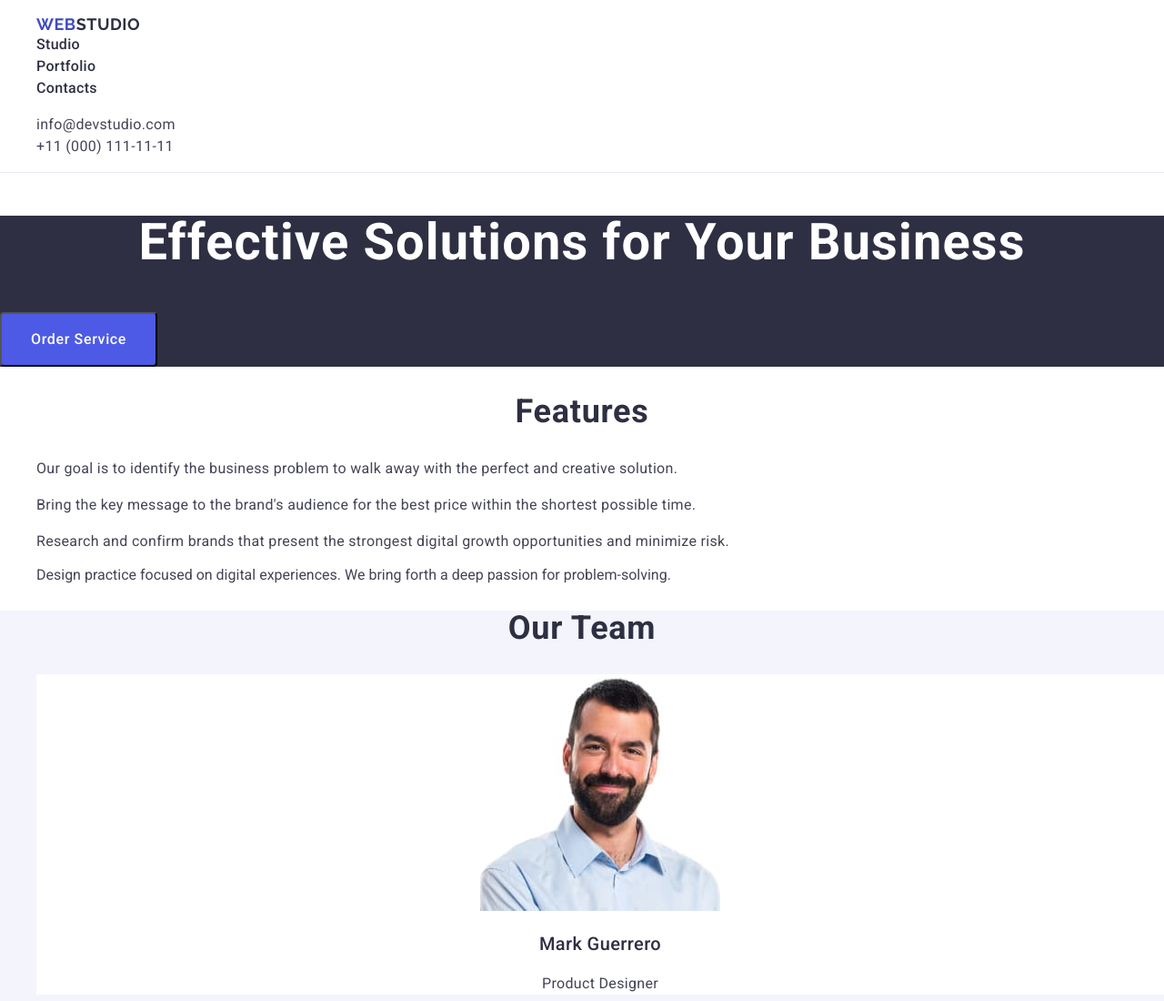
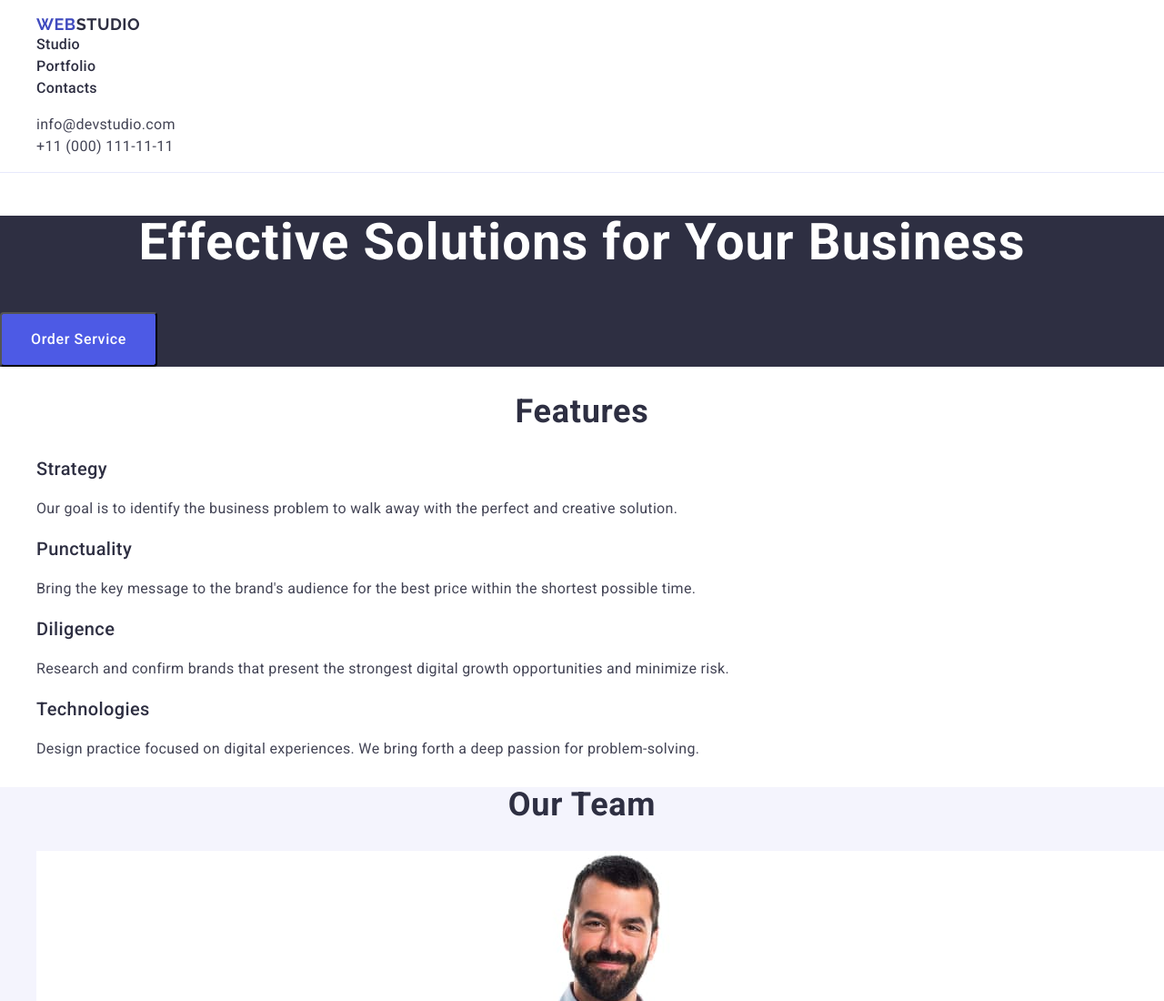
Before and after one commit to SO-Grifano/goit-markup-hw-02, a plain HTML site: page index.html in a window 1280 px wide. Shown: the top 1100 px of the page at 91% size. Drawn offline with nearby package versions, Linux system fonts and the light colour scheme.

Commit message:
007 - Fix issues with section-features

```diff
--- a/index.html
+++ b/index.html
@@ -59,25 +59,29 @@
         <h2 class="section-title-h2">Features</h2>
         <ul>
           <li>
+            <h3 class="item-title-h3">Strategy</h3>
             <p class="features-text">
               Our goal is to identify the business problem to walk away with the
               perfect and creative solution.
             </p>
           </li>
           <li>
+            <h3 class="item-title-h3">Punctuality</h3>
             <p class="features-text">
               Bring the key message to the brand's audience for the best price
               within the shortest possible time.
             </p>
           </li>
           <li>
+            <h3 class="item-title-h3">Diligence</h3>
             <p class="features-text">
               Research and confirm brands that present the strongest digital
               growth opportunities and minimize risk.
             </p>
           </li>
           <li>
-            <p>
+            <h3 class="item-title-h3">Technologies</h3>
+            <p class="features-text">
               Design practice focused on digital experiences. We bring forth a
               deep passion for problem-solving.
             </p>
```
